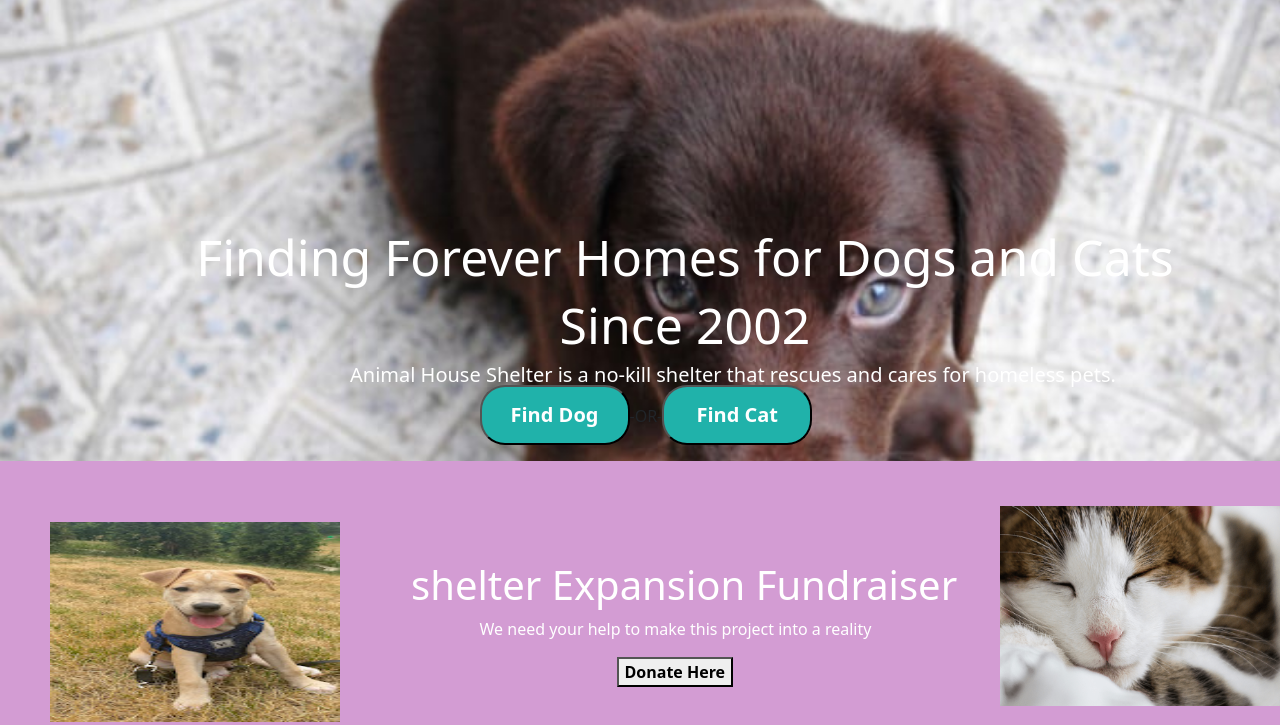
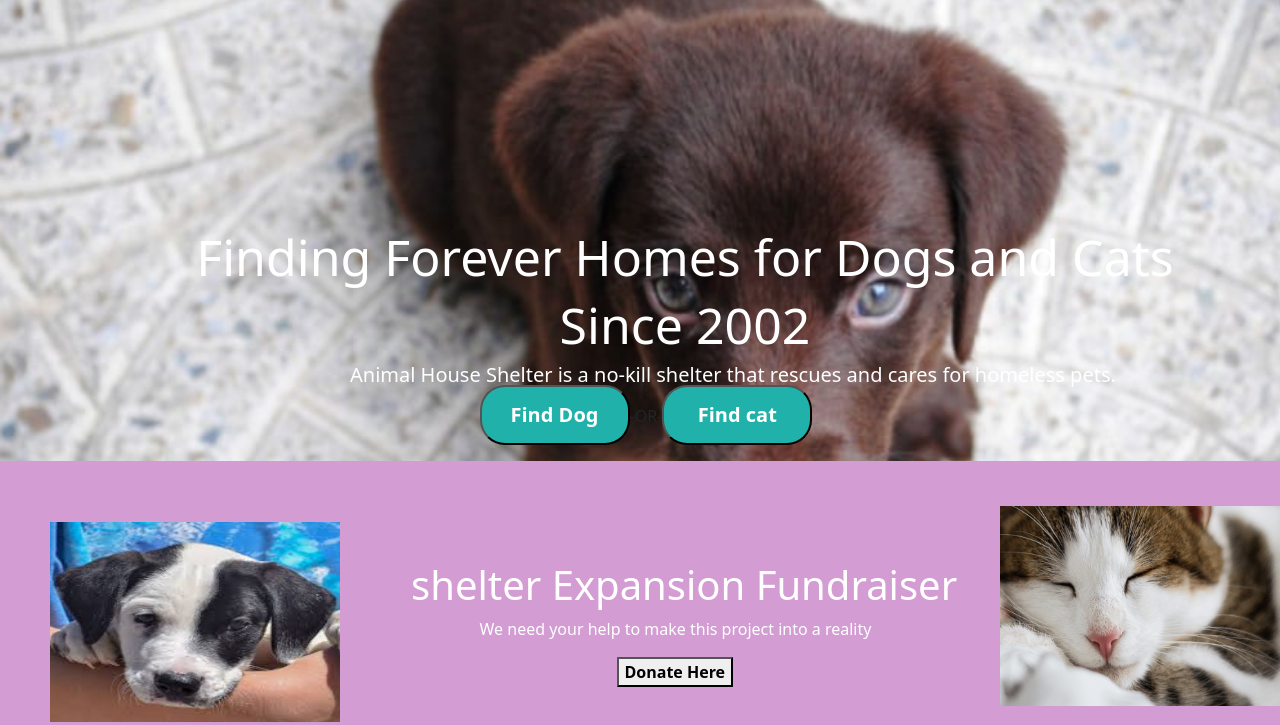
Before and after one commit to easyman1234/Animal-Shelter, a plain HTML site: page index.html in a window 1280 px wide. Shown: the part 227-952 px from the top of the page. Drawn offline with Linux system fonts and the light colour scheme.

Commit message:
add find cat

```diff
--- a/index.html
+++ b/index.html
@@ -45,14 +45,14 @@
         <h3 class="we">Finding Forever Homes for Dogs and Cats</h3>
         <h3 class="we"> Since 2002</h3>
         <h5 class="vt">Animal House Shelter is a no-kill shelter that rescues and cares for homeless pets.</h5>
-        <p><button id="h" class="hy">Find Dog</button>-OR-<button class="hy">Find Cat</button></p>
+        <p><button id="h" class="hy">Find Dog</button>-OR-<button class="hy">Find cat</button></p>
       </div>
       <div class="hp">
         <h1 id="qp">shelter Expansion Fundraiser</h1>
         <p id="wp">We need your help to make this project into a reality</p>
         <P> <BUtton id="mj"> Donate Here </BUtton></P>
         <div>
-          <img class="ii" src="image/2021-06-24.jpg" width="150px">
+          <img class="ii" src="image/images (10).jpg" width="150px">
         </div>
         <img class="vv" src="image/new cat image.png" width="px">
       </div>
```
